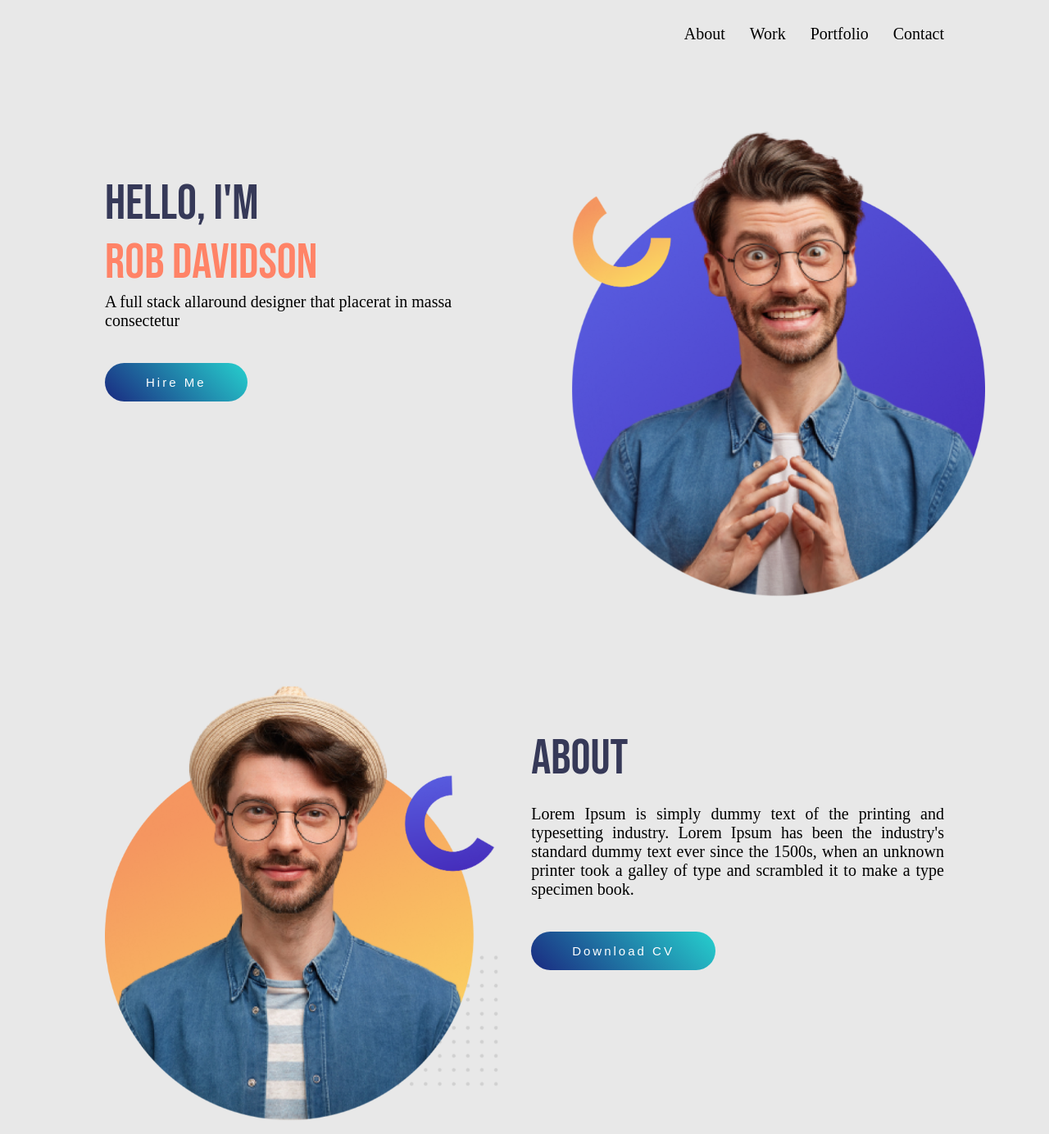
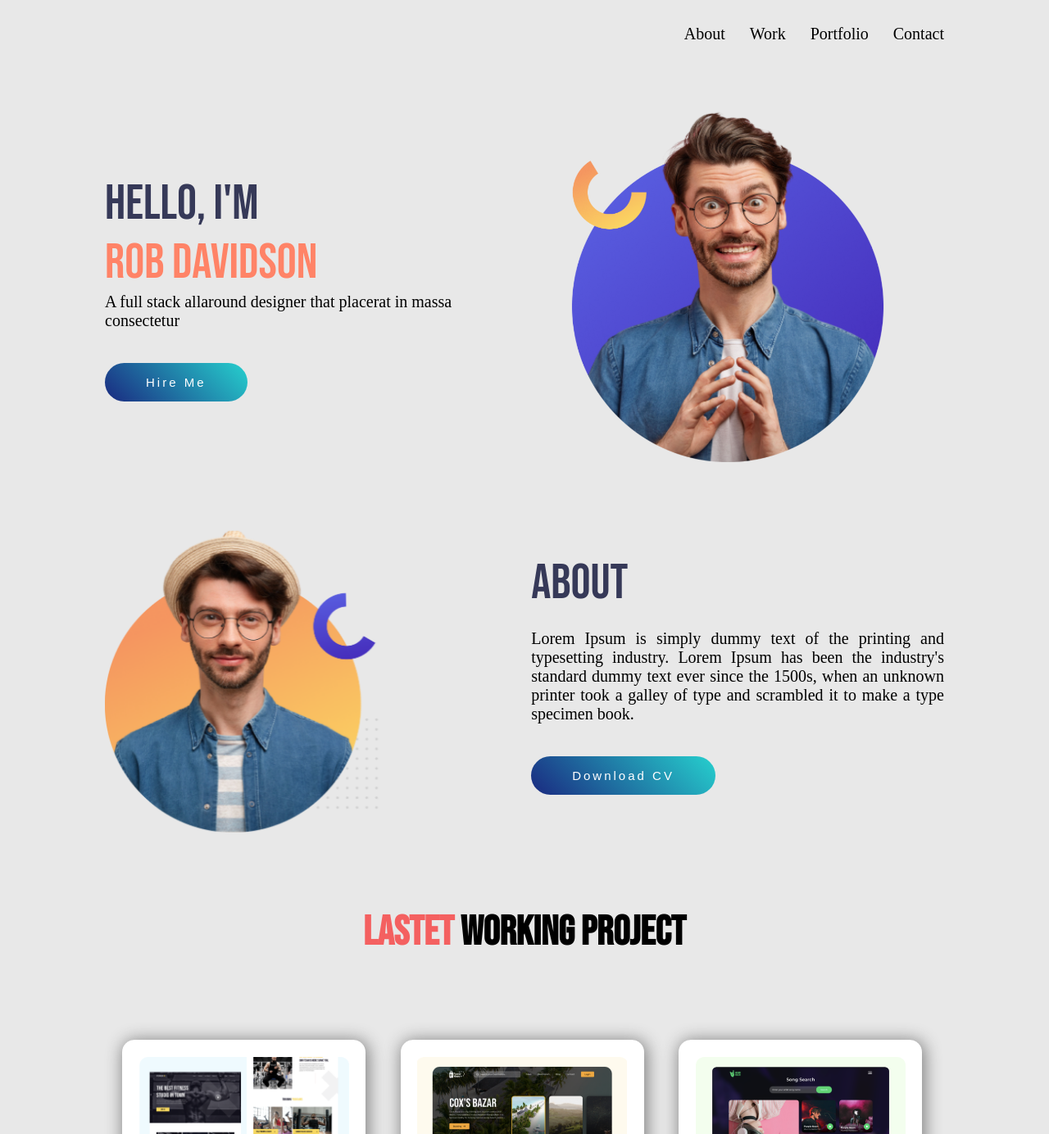
Before and after one commit to Borkotullah01/Simple-Portfolio, a plain HTML site: page index.html in a window 1280 px wide. Shown: the top 1384 px of the page at 82% size. Drawn offline with nearby package versions, Linux system fonts and the light colour scheme.

Commit message:
Update style.css

```diff
--- a/css/style.css
+++ b/css/style.css
@@ -70,14 +70,14 @@ p{
     scale: 1.03;
 }
 .header img{
-    width: 100%;
+    width: 380px;
     padding-left: 5rem;
 }
 /* header section end here */
 
 /* About section start*/
 .about img{
-    width: 100%;
+    width: 350px;
 }
 .about p{
     width: 100%;
@@ -85,7 +85,7 @@ p{
     padding: 2rem 0;
 }
 .about .col:last-child{
-    margin-top: 15rem;
+    margin-top: 10rem;
 }
 /* About section end */
 
```
